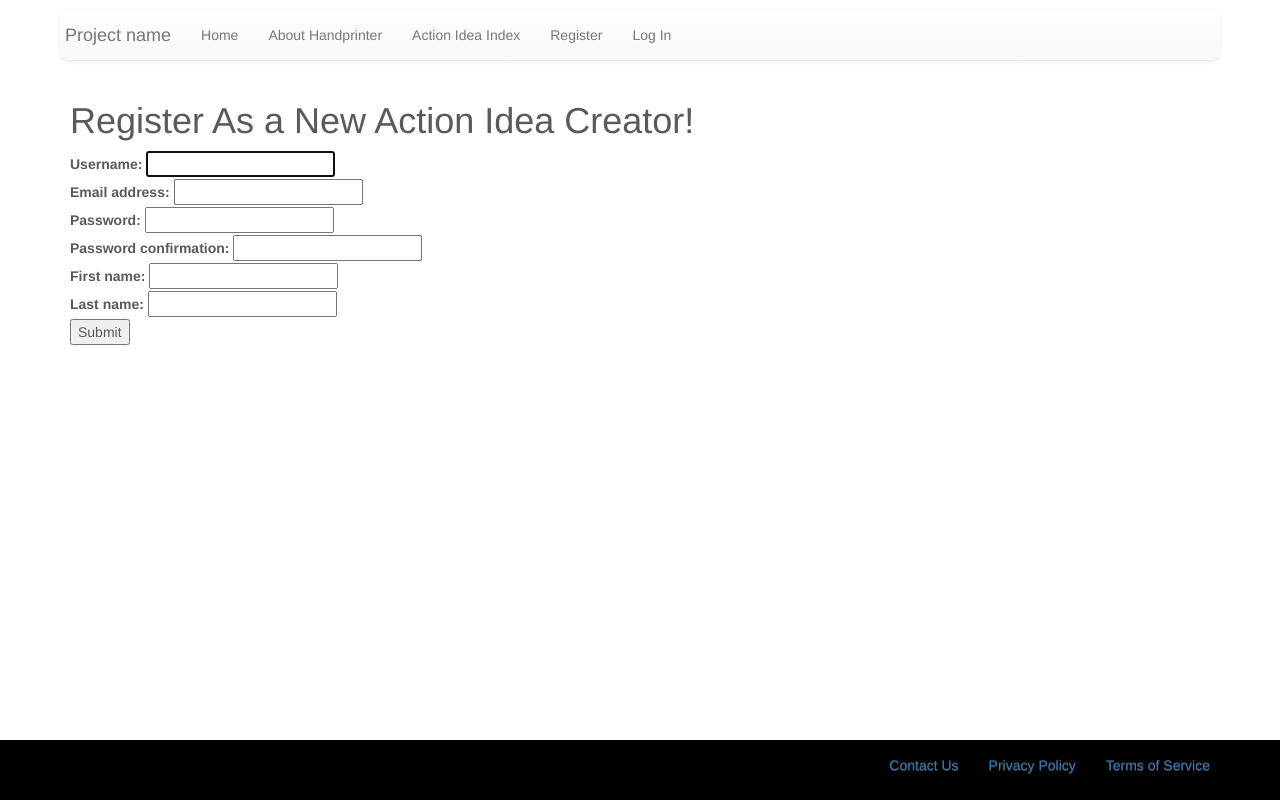
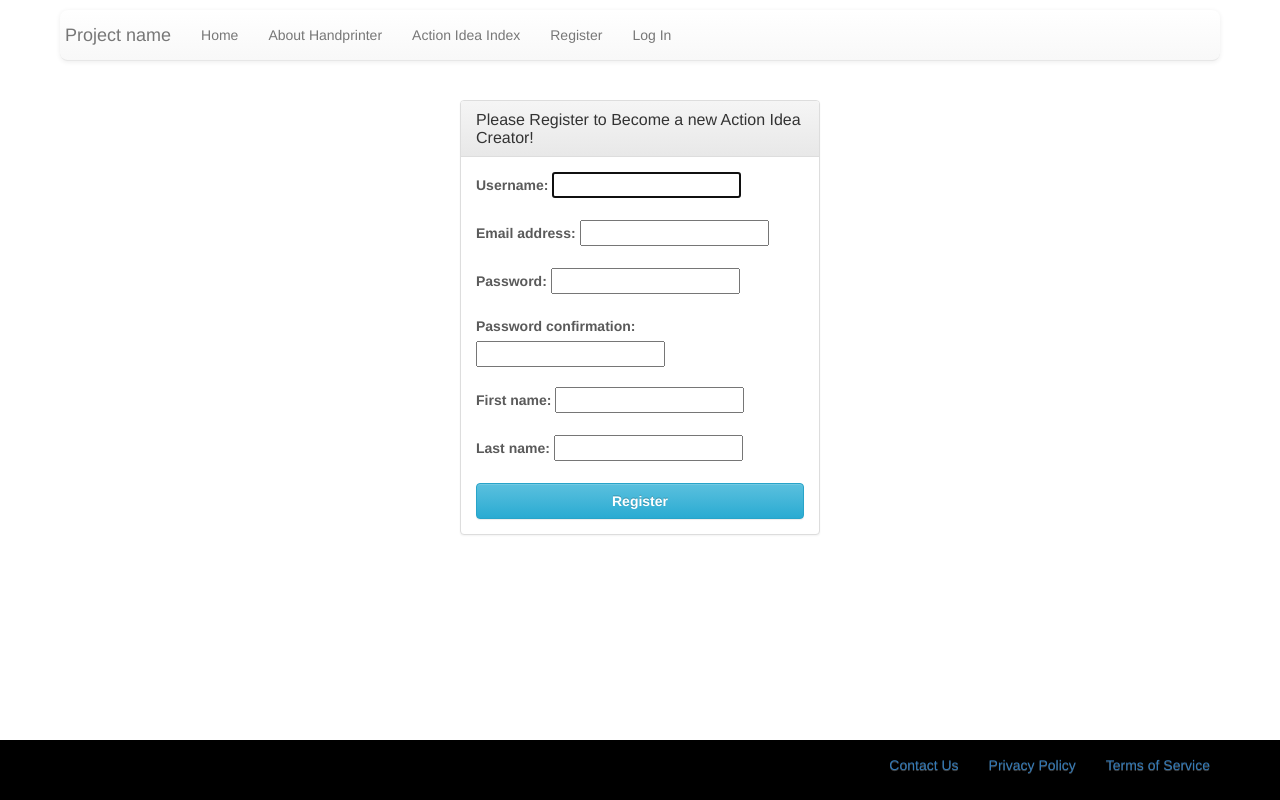
Before and after one commit to cnnebe/Handprinter, a Django app: page /create_user in a window 1280 px wide. Run offline with Django 3.2, Linux system fonts and the light colour scheme; parts of the project's set-up code (start-up, migrations or seed data) failed here and were passed over; some libraries are stand-ins or nearby versions.

Commit message:
fixed some issues with styling

```diff
--- a/HandprintGenerator/static/css/handprintgenerator.css
+++ b/HandprintGenerator/static/css/handprintgenerator.css
@@ -33,7 +33,7 @@ body {
 
 /* Special class on .container surrounding .navbar, used for positioning it into place. */
 .navbar-wrapper {
-  /*position: absolute; taking this out makes the navbar not interfer with the content*/
+  position: absolute;
   top: 0;
   right: 0;
   left: 0;
--- a/HandprintGenerator/templates/base.html
+++ b/HandprintGenerator/templates/base.html
@@ -50,7 +50,7 @@
       </div>
     </div>
 
-    <section class="container">
+    <section class="body">
 
         {% block content %}
         {% endblock %}
--- a/HandprintGenerator/templates/registration/login.html
+++ b/HandprintGenerator/templates/registration/login.html
@@ -1,7 +1,7 @@
 {% extends "base.html" %}
 
 {% block content %}
-
+<br><br>
     <div class="container">
         <div class="card card-container">
             <!-- <img class="profile-img-card" src="//lh3.googleusercontent.com/-6V8xOA6M7BA/AAAAAAAAAAI/AAAAAAAAAAA/rzlHcD0KYwo/photo.jpg?sz=120" alt="" /> -->
@@ -16,7 +16,7 @@
 		        {% for field in form %}
 		            {{field.label_tag}}
 		            {{field}}
-		            <br>
+		            <br><br>
 		        {% endfor %}
 		        <button class="btn btn-lg btn-primary btn-block btn-signin" type="submit">Sign in</button>
 		        {% csrf_token %}
--- a/HandprintGenerator/templates/registration/new_user.html
+++ b/HandprintGenerator/templates/registration/new_user.html
@@ -1,22 +1,37 @@
 {% extends "base.html" %}
 
 {% block content %}
+
+<br><br><br><br><br>
 
 {% if registration_form.errors %}
     {{ registration_form.errors }}
 {% endif %}
 
-    <h1> Register As a New Action Idea Creator! </h1>
+<div class="container">
+        <div class="row centered-form">
+        <div class="col-xs-12 col-sm-8 col-md-4 col-sm-offset-2 col-md-offset-4">
+            <div class="panel panel-default">
+                <div class="panel-heading">
+                        <h2 class="panel-title">Please Register to Become a new Action Idea Creator!</h2>
+                        </div>
+                        <div class="panel-body">
+                        <form action="#" method="post">
 
-    <form action="#" method="post">
-        {% for field in registration_form %}
-            {{field.label_tag}}
-            {{field}}
-            <br>
-        {% endfor %}
+                            {% for field in registration_form %}
+                            {{field.label_tag}}
+                            {{field}}
+                            <br><br>
+                            {% endfor %}
+                            <input type="submit" value="Register" class="btn btn-info btn-block">
+                            {% csrf_token %}
 
-        <input type="submit" value="Submit">
-        {% csrf_token %}
+                        </form>
+                    </div>
+                </div>
+            </div>
+        </div>
+    </div>
 
     </form>
 
```
